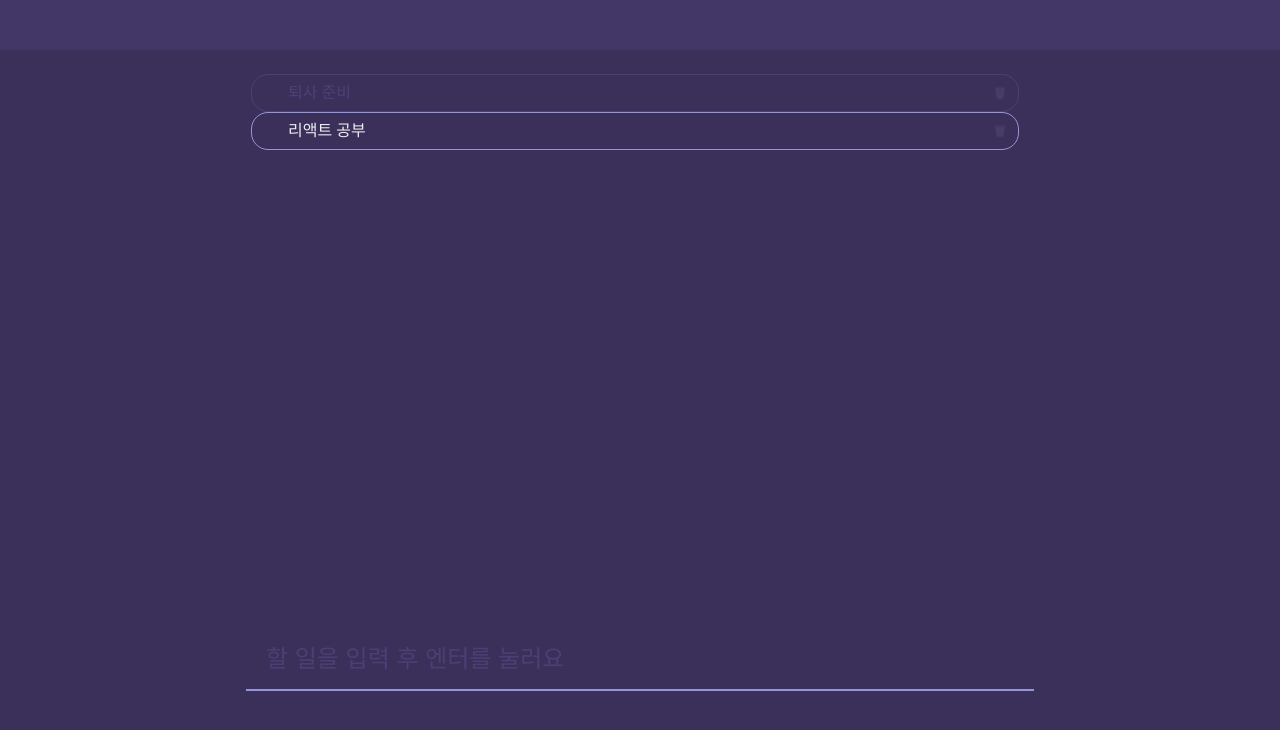
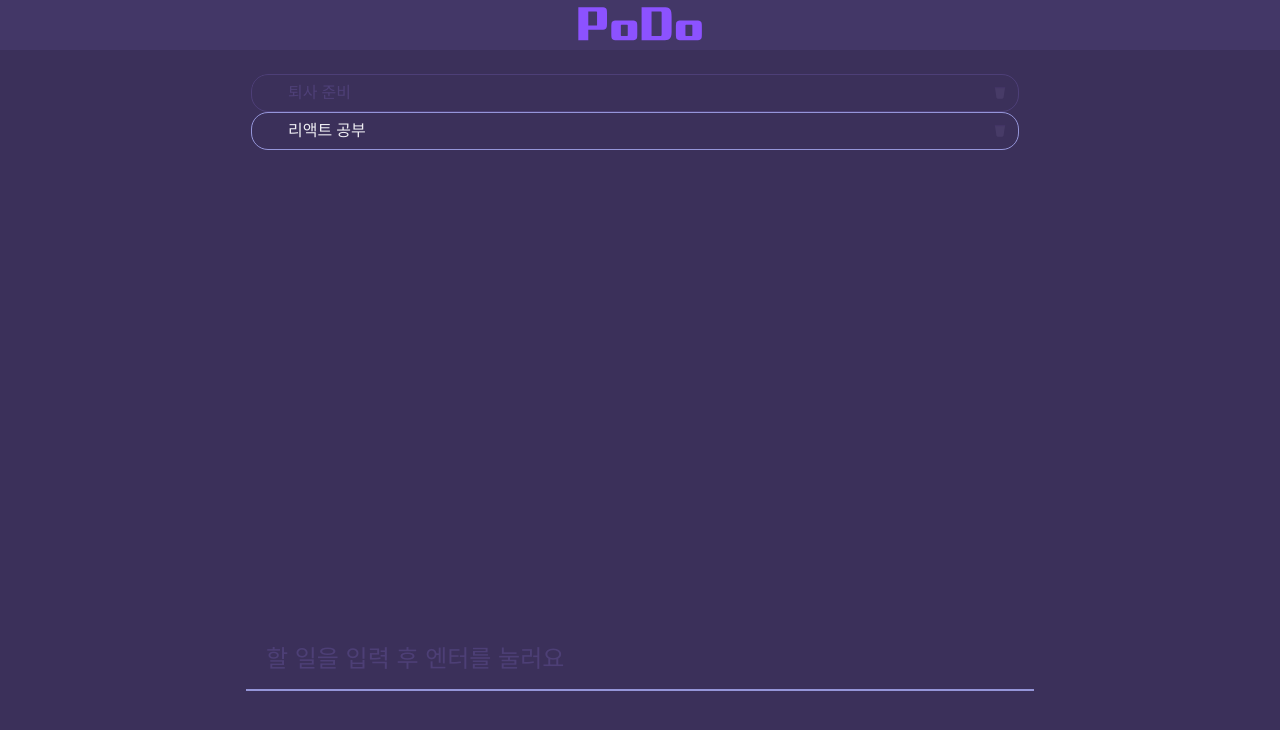
Before and after one commit to DoK6n/podo, a React (Create React App) app: page / in a window 1280 px wide. Shown: the top 730 px of the page. Built offline with nearby package versions, Linux system fonts and the light colour scheme.

Commit message:
feat: Add logo component in navigation

```diff
--- a/src/components/base/Header.js
+++ b/src/components/base/Header.js
@@ -1,10 +1,13 @@
 import React from 'react';
 import { HeaderBlock, NavBlock } from '../../styles/base';
+import { ReactComponent as Logo } from '../../assets/logo.svg';
 
 function Header() {
   return (
     <HeaderBlock>
-      <NavBlock></NavBlock>
+      <NavBlock>
+        <Logo width="150" height="50" />
+      </NavBlock>
     </HeaderBlock>
   );
 }
```
